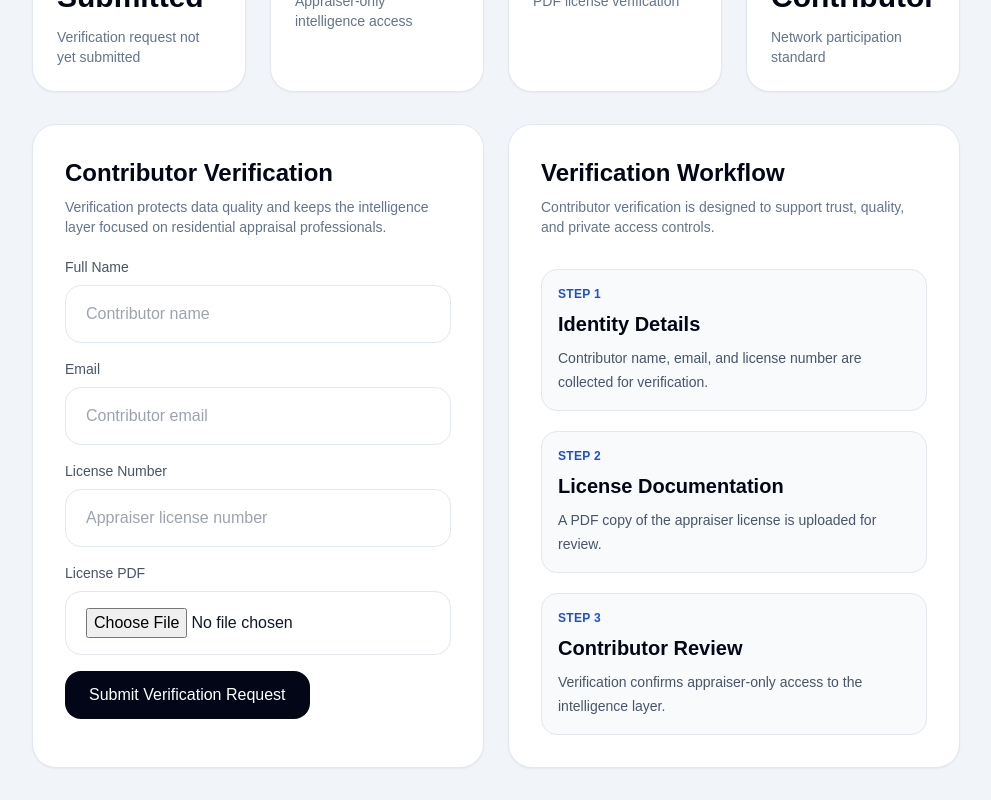
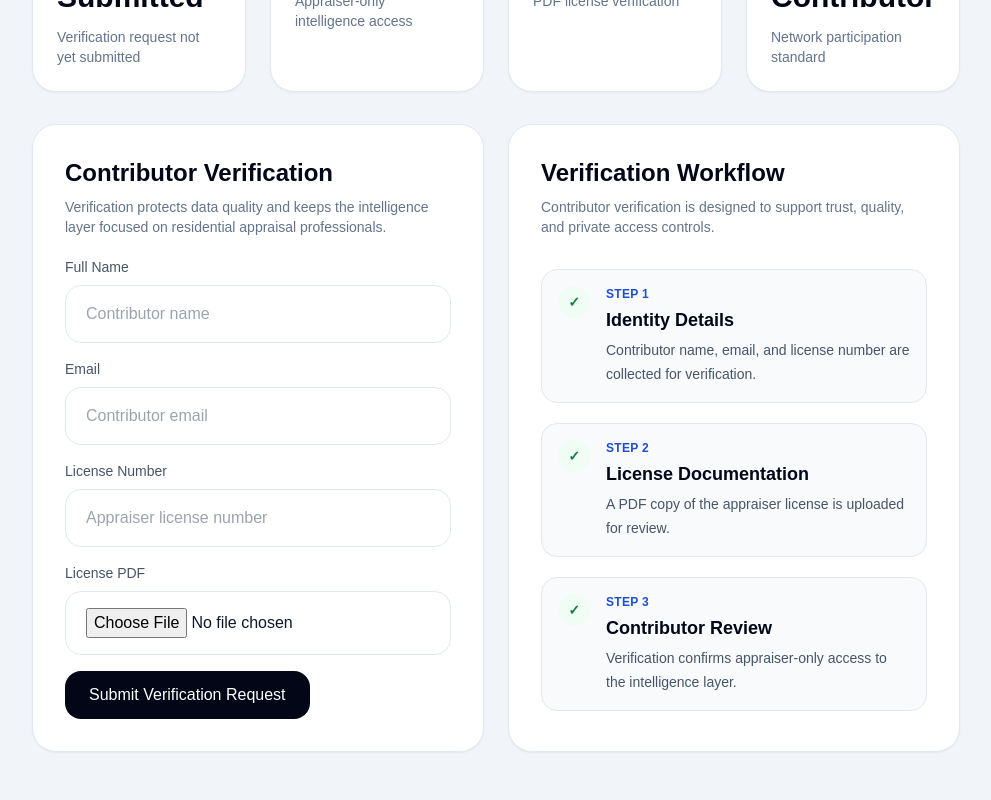
Before and after one commit to mose027-cmd/AppaiserIntel, a Next.js app: page /network in a window 1280 px wide. Shown: the part 895-1695 px from the top of the page, without its empty margins (288-1279 px from the left). Built offline with nearby package versions, Linux system fonts and the light colour scheme; no server answers; the database is empty.

Commit message:
Add checklist styling to verification workflow

```diff
--- a/app/network/page.tsx
+++ b/app/network/page.tsx
@@ -446,17 +446,25 @@ const contributorRole =
                   key={step.title}
 className="rounded-2xl border border-slate-200 bg-slate-50 p-4"
                 >
+<div className="flex items-start gap-4">
+  <div className="flex h-8 w-8 shrink-0 items-center justify-center rounded-full bg-green-50 text-sm font-bold text-green-700">
+    ✓
+  </div>
+
+  <div>
     <p className="text-xs font-semibold uppercase tracking-wide text-blue-700">
       Step {index + 1}
     </p>
 
-                  <h3 className="mt-2 text-xl font-bold text-slate-950">
+    <h3 className="mt-1 text-lg font-bold text-slate-950">
       {step.title}
     </h3>
 
-                  <p className="mt-2 text-sm leading-6 text-slate-600">
+    <p className="mt-1 text-sm leading-6 text-slate-600">
       {step.description}
     </p>
+  </div>
+</div>
                 </div>
               ))}
             </div>
```
Lines whose indentation alone changed are shown as unchanged.
